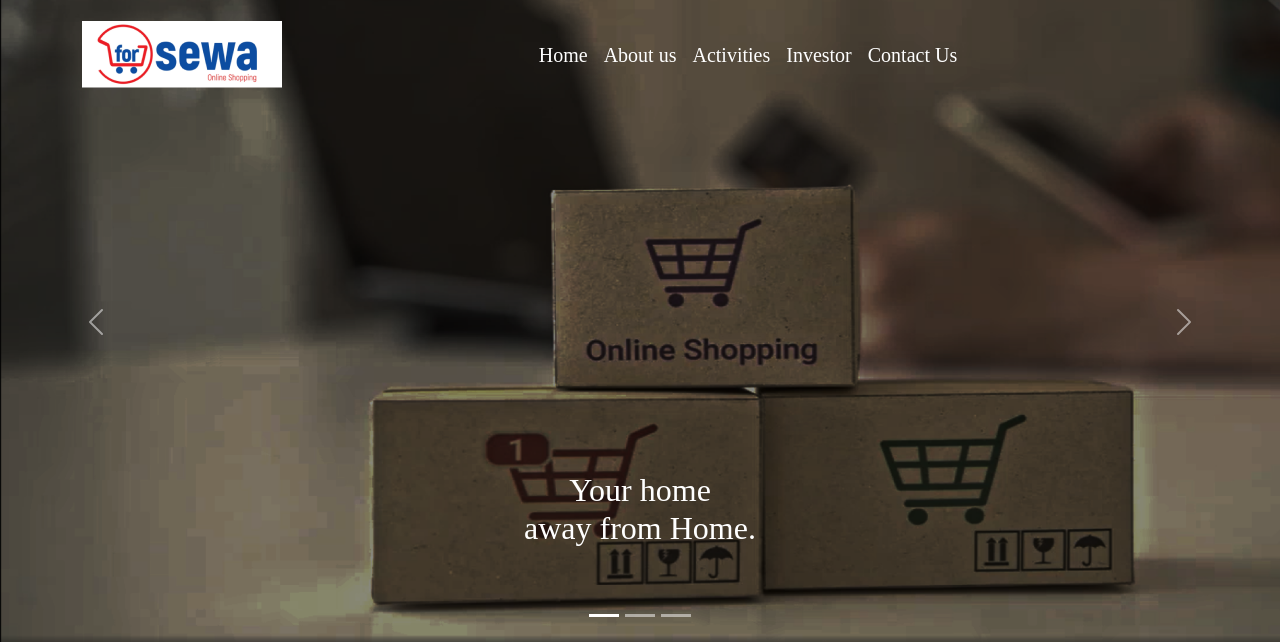
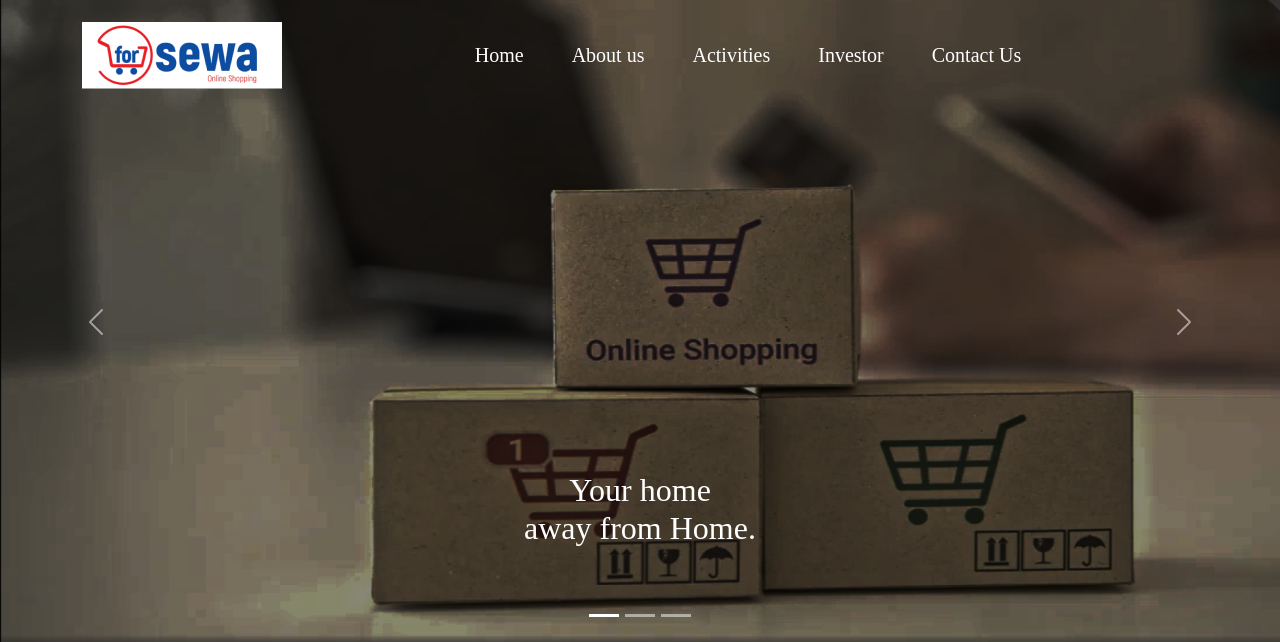
Before and after one commit to Birajramtel/for_sewa, a PHP site: page / in a window 1280 px wide. Shown: the top 642 px of the page. Run offline with PHP 8.4, Linux system fonts and the light colour scheme; some libraries are stand-ins or nearby versions; some web fonts are replaced.

Commit message:
Changes made in Homepage from office

```diff
--- a/index.php
+++ b/index.php
@@ -21,31 +21,29 @@
     <nav class="navbar fixed-top navbar-expand-lg navbar-dark p-md-3" id="bg_nav">
         <div class="container">
             <a class="navbar-brand" href="index.php">
-                <img src="img/logo.png" class="img-fluid" alt="Logo of ForSewa">
+                <img src="img/logo.png" class="img-fluid float-start" alt="Logo of ForSewa">
             </a>
             <button class="navbar-toggler" type="button" data-bs-toggle="collapse" data-bs-target="#navbarNav" aria-controls="navbarNav" aria-expanded="false" aria-label="Toggle navigation">
                 <span class="navbar-toggler-icon"></span>
             </button>
-            <div class="collapse navbar-collapse" id="navbarNav">
-                <div class="float-end">
+            <div class="collapse navbar-collapse d-flex float-end" id="navbarNav">
                 <ul class="navbar-nav">
-                        <li class="nav-item">
+                    <li class="nav-item p-3">
                         <a class="nav-link active" href="index.php">Home</a>
                     </li>
-                        <li class="nav-item">
+                    <li class="nav-item p-3">
                         <a class="nav-link text-white" href="about.php">About us</a>
                     </li>
-                        <li class="nav-item">
+                    <li class="nav-item p-3">
                         <a class="nav-link text-white" href="activities.php">Activities</a>
                     </li>
-                        <li class="nav-item">
+                    <li class="nav-item p-3">
                         <a class="nav-link text-white" href="investor.php">Investor</a>
                     </li>
-                        <li class="nav-item">
+                    <li class="nav-item p-3">
                         <a class="nav-link text-white" href="contact.php">Contact Us</a>
                     </li>
                 </ul>
-                </div>
             </div>
         </div>
     </nav>
```
Lines whose indentation alone changed are shown as unchanged.
